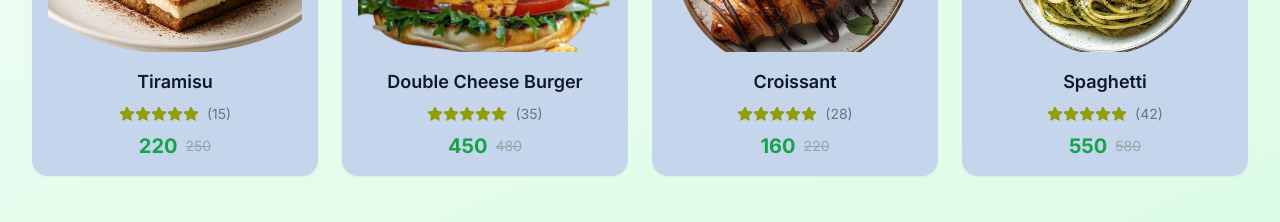
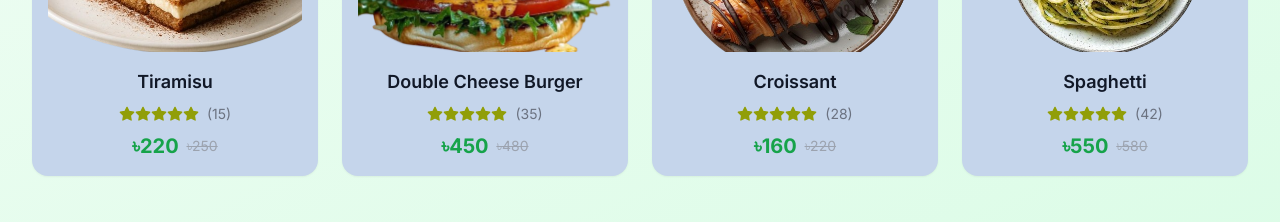
Before and after one commit to uzicodes/Culinary-Canvas, a Next.js app: page / in a window 1280 px wide. Shown: the part 1540-1762 px from the top of the page. Built offline with nearby package versions, Linux system fonts and the light colour scheme.

Commit message:
aka sign (৳) now appears before the price in the Best Sellers items.

```diff
--- a/src/components/BestSelling.tsx
+++ b/src/components/BestSelling.tsx
@@ -118,10 +118,10 @@ const BestSelling = () => {
 								{/* Price */}
 								<div className="flex items-center space-x-2 justify-center">
 									<span className="text-xl font-bold text-primary-600">
-										{product.price}
+										৳{product.price}
 									</span>
 									<span className="text-sm text-gray-400 line-through">
-										{product.originalPrice}
+										৳{product.originalPrice}
 									</span>
 								</div>
 							</div>
```
